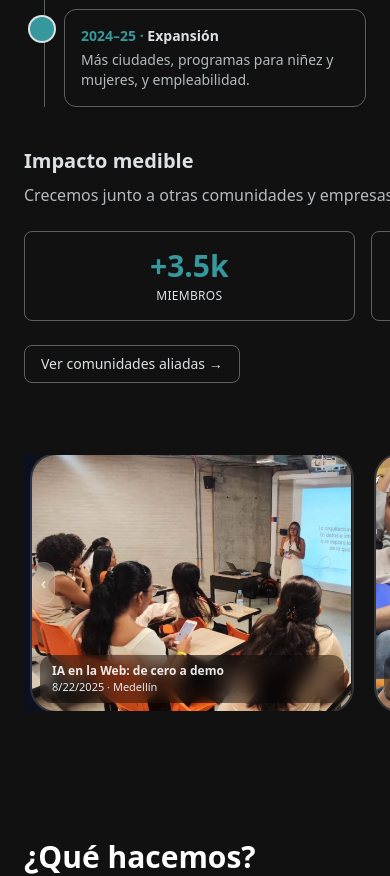
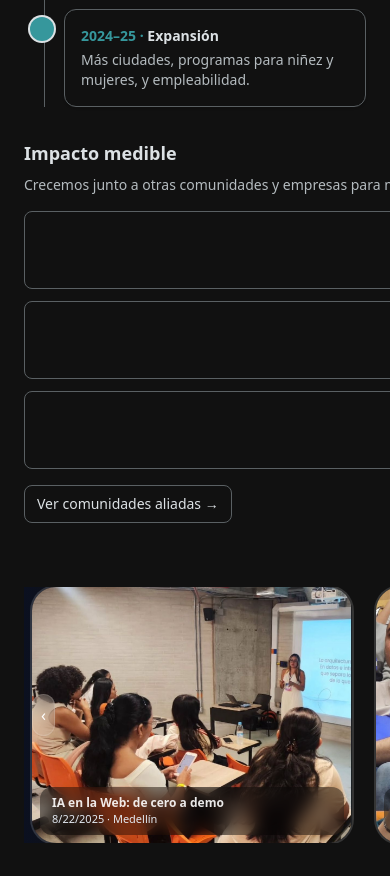
Before and after one commit to techcommunitycol/web-tech-community, a React (Vite) app: page / in a window 390 px wide. Shown: the part 2380-3256 px from the top of the page. Built offline with nearby package versions, Linux system fonts and the light colour scheme.

Commit message:
feat: improve responsive design

```diff
--- a/src/features/events/sections/AboutSection.tsx
+++ b/src/features/events/sections/AboutSection.tsx
@@ -83,26 +83,27 @@ export default function AboutSection() {
           <ImpactTimeline />
         </div>
 
-        <div className="mt-10 grid gap-8 md:grid-cols-2 items-start">
+        <div className="mt-8 sm:mt-10 grid gap-6 sm:gap-8 md:grid-cols-2 items-start">
           <div>
-            <h4 className="text-xl font-semibold text-gray-200">Impacto medible</h4>
-            <p className="mt-2 text-gray-300">
+            <h4 className="text-lg sm:text-xl font-semibold text-gray-200">Impacto medible</h4>
+            <p className="mt-2 text-sm sm:text-base text-gray-300">
               Crecemos junto a otras comunidades y empresas para multiplicar el alcance y la empleabilidad en LATAM.
             </p>
 
-            <div className="mt-6 grid grid-cols-3 gap-4">
+            <div className="mt-4 sm:mt-6 grid grid-cols-1 sm:grid-cols-3 gap-3 sm:gap-4">
               {STATS.map((s) => (
-                <div key={s.label} className="rounded-lg bg-gray-900 p-4 text-center border border-gray-600">
-                  <div className="text-3xl font-extrabold text-primary">{s.kpi}</div>
+                <div key={s.label} className="rounded-lg bg-gray-900 p-3 sm:p-4 text-center border border-gray-600">
+                  <div className="text-2xl sm:text-3xl font-extrabold text-primary">{s.kpi}</div>
                   <div className="mt-1 text-xs uppercase tracking-wide text-gray-200">{s.label}</div>
                 </div>
               ))}
             </div>
 
-            <div className="mt-6">
+            <div className="mt-4 sm:mt-6">
               <a
                 href="#allies"
-                className="inline-flex items-center rounded-lg border border-gray-600 px-4 py-2 text-sm font-medium text-gray-200 hover:bg-[rgba(220,225,228,0.02)]"
+                className="inline-flex items-center rounded-lg border border-gray-600 px-3 sm:px-4 py-2 text-sm font-medium text-gray-200 hover:bg-[rgba(220,225,228,0.02)] focus:outline-none focus:ring-2 focus:ring-primary focus:ring-offset-2 focus:ring-offset-gray-900"
+                aria-label="Ver todas las comunidades aliadas"
               >
                 Ver comunidades aliadas →
               </a>
```
